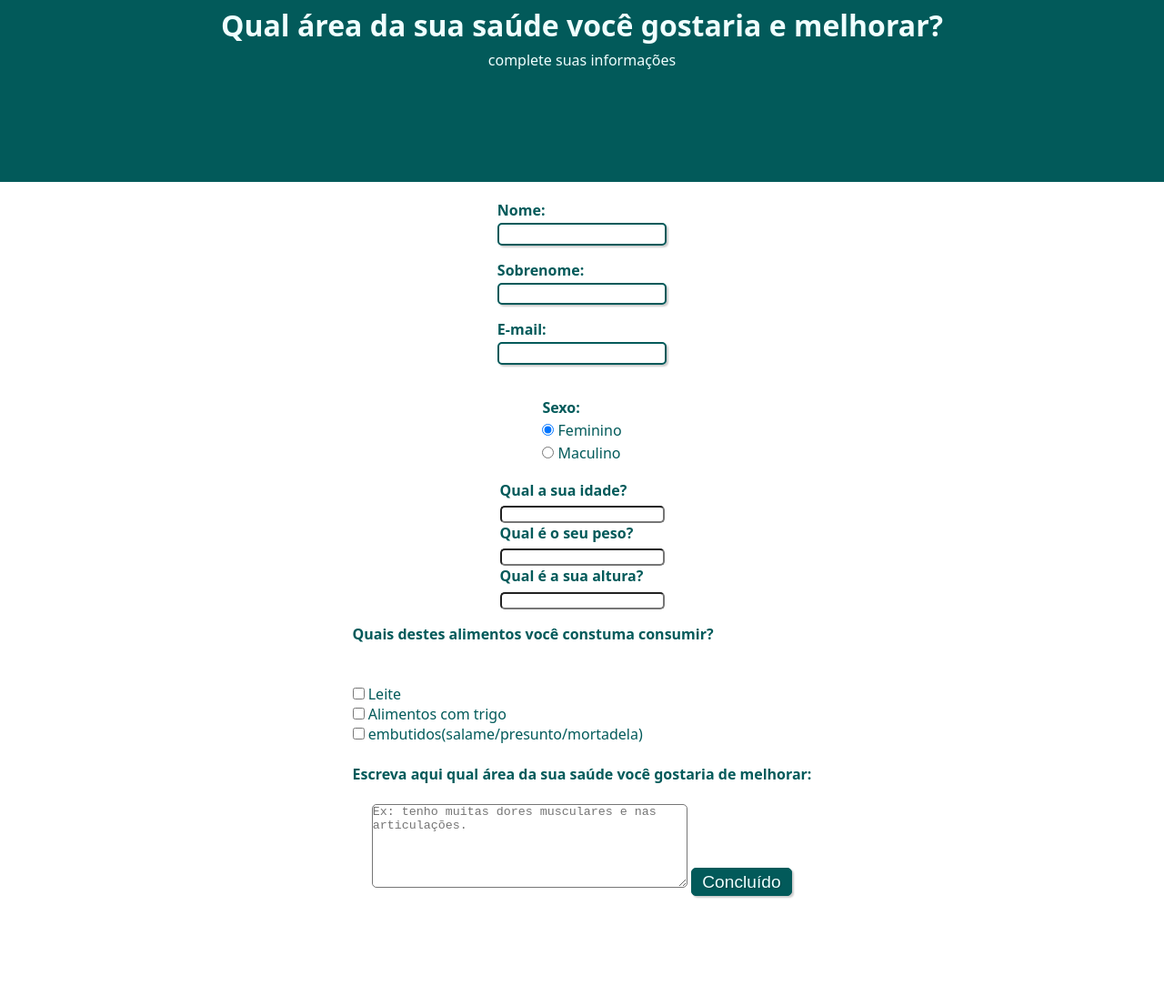
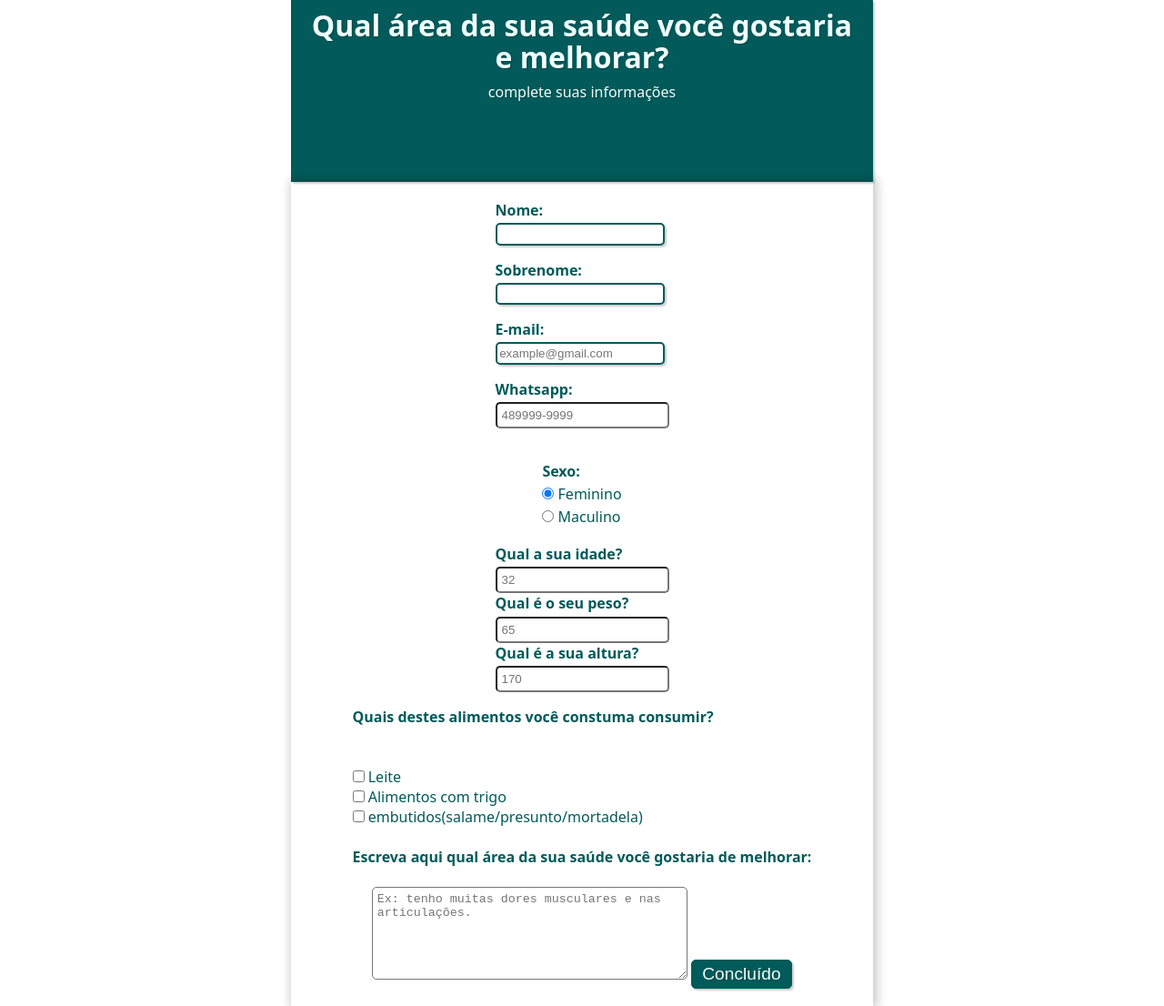
Before and after one commit to Gisa99/formulario-saude, a plain HTML site: page index.html in a window 1280 px wide. Shown: the whole page at 91% size. Before the commit the page ends 1005 px from the top, so only its background shows below. Drawn offline with Linux system fonts and the light colour scheme.

Commit message:
adicionado um campo para whatsapp

```diff
--- a/formulario.css
+++ b/formulario.css
@@ -50,6 +50,7 @@ fieldset{
 
 input, select, textarea, button{
     border-radius: 5px;
+    padding: 5px;
 }
 
 .campo{
@@ -99,18 +100,23 @@ input, select, textarea, button{
     align-items: flex-start;
 }
 
-.area-texto{
-    padding-bottom: ;
-}
 
 
 
 
 @media(min-width: 900px){
-
+    header{
+        width: 50vw;
+        box-shadow: 2px 2px 2px rgba(0, 0, 0, 0.2);
+        text-shadow:1px 1px 1px rgba(0, 0, 0, 0.2);
+    }
     main{
+        width: 50vw;
+        box-shadow: 2px 0px 10px 3px rgba(0, 0, 0, 0.2);
 
     }
 
 
+
+
 }
--- a/index.html
+++ b/index.html
@@ -17,7 +17,7 @@
                 <fieldset class="dados">
                     <div class="campo">
                         <label for="nome"><strong>Nome:</strong></label>
-                        <input type="text" name="nome" id="nome" required>
+                        <input type="text" name="nome" id="nome" required >
                     </div>
                     <div class="campo">
                         <label for="sobrenome"><strong>Sobrenome:</strong> </label>
@@ -25,7 +25,11 @@
                     </div>
                     <div class="campo">
                         <label for="email"><strong>E-mail:</strong></label>
-                        <input type="email" name="email" id="email" required>
+                        <input type="email" name="email" id="email" required placeholder="example@gmail.com">
+                    </div>
+                    <div class="campo">
+                        <label for="whatsapp"><strong>Whatsapp:</strong></label>
+                        <input type="number" name="whatsapp" id="whatsapp" required placeholder="489999-9999">
                     </div>
                 </fieldset>
 
@@ -40,11 +44,11 @@
                 </div>
                 <div class="campo">
                     <label for="idade"><strong>Qual a sua idade?</strong></label>
-                    <input type="number" name="idade" value="idade">
+                    <input type="number" name="idade" value="idade" placeholder="32">
                     <label for="peso"><strong>Qual é o seu peso?</strong></label>
-                    <input type="number" name="peso" value="peso">
+                    <input type="number" name="peso" value="peso" placeholder="65">
                     <label for="altura"><strong>Qual é a sua altura?</strong></label>
-                    <input type="number" name="altura" value="altura">
+                    <input type="number" name="altura" value="altura" placeholder="170">
                 </div>
                 <fieldset class="grupo">
                     <div class="check">
```
